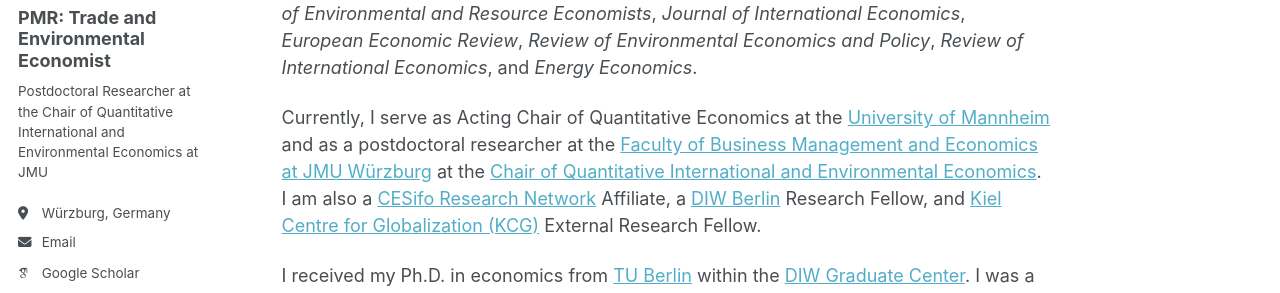
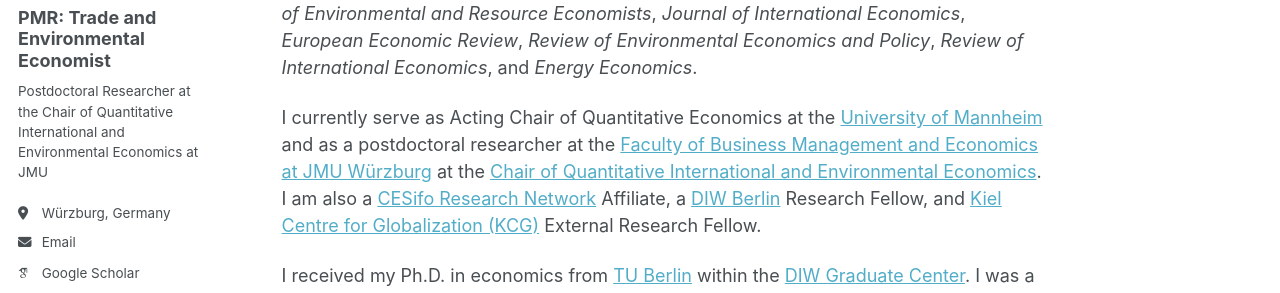
Before and after one commit to PhMRichter/PhMRichter.github.io, a Jekyll site: the page built from _pages/about.md, in a window 1280 px wide and 1072 px high. Shown: the part 307-600 px from the top of the window. Built offline with Jekyll 4.4.1, drawn with Linux system fonts in a browser that asks for light colours; some web fonts are replaced.

```diff
--- a/_pages/about.md
+++ b/_pages/about.md
@@ -17,7 +17,7 @@ My research adopts a micro-level approach, combining theory and empirics with Ge
 
 My work has been published in leading journals, including the  <i>Journal of the Association of Environmental and Resource Economists</i>, <i>Journal of International Economics</i>,  <i>European Economic Review</i>, <i>Review of Environmental Economics and Policy</i>, <i>Review of International Economics</i>, and <i>Energy Economics</i>.
 
-Currently, I serve as Acting Chair of Quantitative Economics at the <a href="https://www.vwl.uni-mannheim.de/en/" target="_blank">
+I currently serve as Acting Chair of Quantitative Economics at the <a href="https://www.vwl.uni-mannheim.de/en/" target="_blank">
 University of Mannheim</a> and as a postdoctoral researcher at the  <a href="https://www.wiwi.uni-wuerzburg.de/en/" target="_blank">
 Faculty of Business Management and Economics at JMU Würzburg</a> at the <a href="https://www.wiwi.uni-wuerzburg.de/qiee/" target="_blank"> Chair of Quantitative International and Environmental Economics</a>. I am also a <a href="https://www.cesifo.org/en/research-network" target="_blank">
 CESifo Research Network</a>  Affiliate, a <a href="https://www.diw.de/sixcms/detail.php?id=diw_01.c.617916.en" target="_blank">
```
